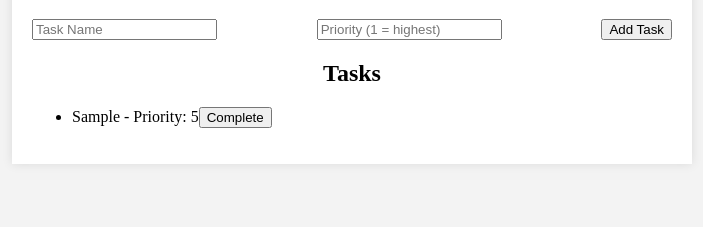
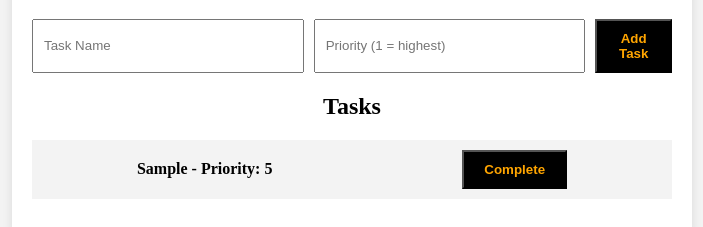
Before and after one commit to Ansh2625/Task-Manager, a plain HTML site: page index.html in a window 1280 px wide. Both pictures are taken after typing "Sample", "5" into the empty fields and a click on the button "Add Task". Shown: the part 181-408 px from the top of the page, without its empty margins (288-991 px from the left). Drawn offline with Linux system fonts and the light colour scheme.

Commit message:
Added more styles in css

```diff
--- a/style.css
+++ b/style.css
@@ -24,3 +24,42 @@ form
     display: flex;
     justify-content: space-between;
 }
+
+input[type="text"], input[type="number"]
+{
+    width: 70%;
+    padding: 10px;
+    margin-right: 10px;
+}
+
+button
+{
+    padding: 10px 20px;
+    font-weight: bolder;
+    background-color: black;
+    color: orange;
+    cursor: pointer;
+}
+
+button:hover
+{
+    background-color: orange;
+    color: black;
+}
+
+ul
+{
+    list-style: none;
+    padding: 0;
+}
+
+li
+{
+    display: flex;
+    justify-content: space-around;
+    align-items: center;
+    padding: 10px;
+    font-weight: bolder;
+    font-size: 16px;
+    background-color: rgb(243, 243, 243);
+}
```
